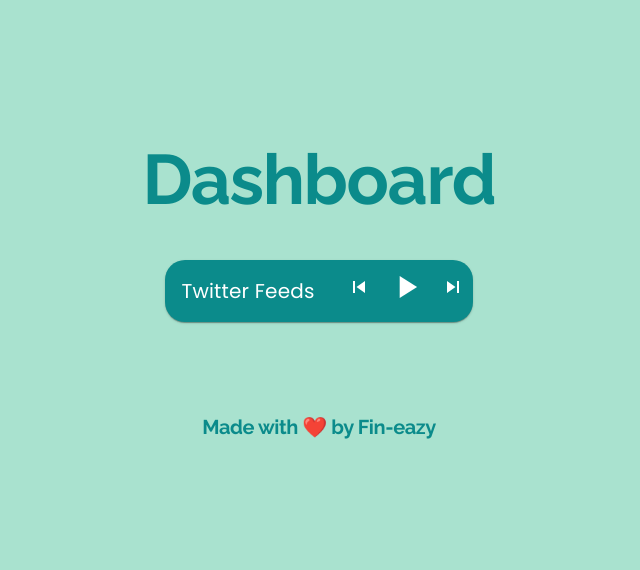
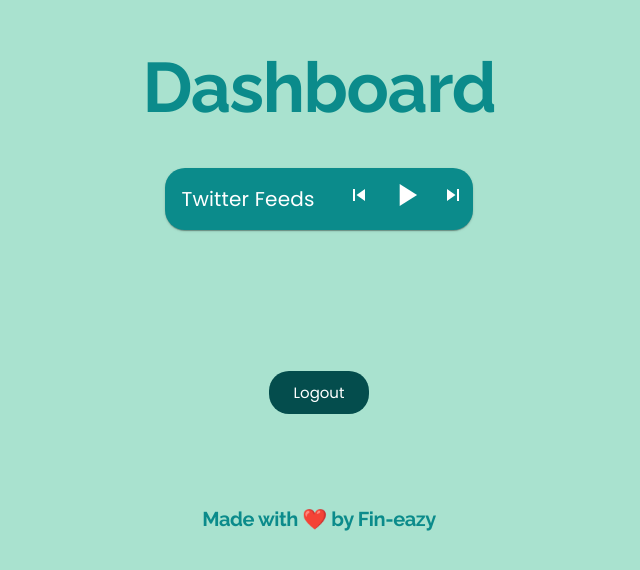
Before and after one commit to salmanpary/Blind-Guru-Web, a Next.js app in the folder blind-guru/: page /dashboard in a window 1280 px wide. Shown: the part 102-672 px from the top of the page, without its empty margins (321-961 px from the left). Built offline with nearby package versions, Linux system fonts and the light colour scheme.

Commit message:
Updated Dashboard UI

```diff
--- a/blind-guru/pages/dashboard.js
+++ b/blind-guru/pages/dashboard.js
@@ -11,11 +11,14 @@ import Typography from '@mui/material/Typography';
 import SkipPreviousIcon from '@mui/icons-material/SkipPrevious';
 import PlayArrowIcon from '@mui/icons-material/PlayArrow';
 import SkipNextIcon from '@mui/icons-material/SkipNext';
-
+import Router from 'next/router';
 
 function dashboard()
 {
      const theme = useTheme();
+     function Logout(){
+      Router.push('/api/auth/twitter/logout');
+    }
     return(
         <div className="container">
         <Head>
@@ -44,6 +47,7 @@ function dashboard()
           </IconButton>
         </Box>
     </Card>
+    <button className="logout-btn" onClick={Logout}>Logout</button>
             </div>
       </main>
       <Footer/>
--- a/blind-guru/styles/globals.css
+++ b/blind-guru/styles/globals.css
@@ -16,6 +16,7 @@
   --bg-color: #E6F4F4;
   --primary-color: #0B8B8B;
   --secondary-color: #3c9b9b;
+  --tertiary-color: #044d4d;
   --text-card: #FFFFFF;
   --text-main: #333333;
 }
@@ -86,6 +87,24 @@
   background-color: var(--secondary-color);
 }
 
+.logout-btn {
+  background-color: var(--tertiary-color);
+  border-radius: 20px;
+  margin-top:40%;
+  border: none;
+  color: white;
+  padding: 10px 25px;
+  font-family: var(--tertiary-font);
+  text-align: center;
+  text-decoration: none;
+  display: inline-block;
+  font-size: 15px;
+}
+
+.logout-btn:hover {
+  background-color: var(--secondary-color);
+}
+
 .description {
   margin-top: 5%;
   font-family: var(--tertiary-font);
```
